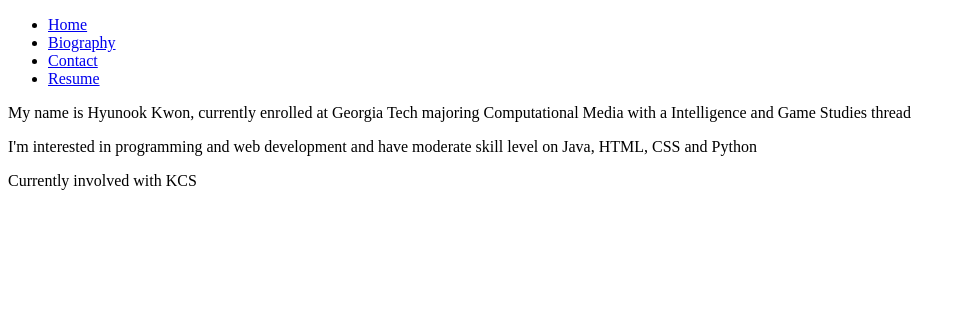
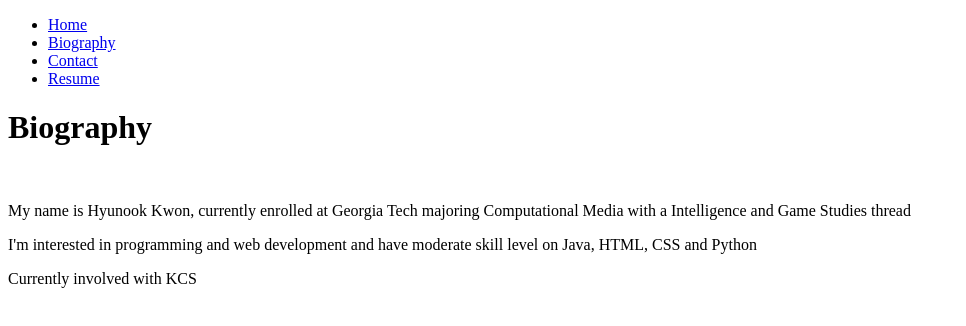
Before and after one commit to HyunGom/hyungom.github.io, a plain HTML site: page bio.html in a window 1280 px wide. Shown: the whole page, without its empty margins (0-966 px from the left). Drawn offline with Linux system fonts and the light colour scheme.

Commit message:
Update bio.html

```diff
--- a/bio.html
+++ b/bio.html
@@ -4,14 +4,17 @@
 		<title>Biography</title>
 	</head>
     <body>
-    			<nav>
+    	<nav>
     		<ul>
         		<li><a href="/">Home</a></li>
         		<li><a href="/bio">Biography</a></li>
         		<li><a href="/contact">Contact</a></li>
         		<li><a href="https://www.dropbox.com/s/9088plae8jy3dsb/HKWON_RESUME.pdf?dl=0">Resume</a></li>
     		</ul>
-		</nav>
+	</nav>
+
+    	<h1>Biography</h1>
+    	<br>
     	<p>My name is Hyunook Kwon, currently enrolled at Georgia Tech majoring Computational Media with a Intelligence and Game Studies thread</p>
     	<p>I'm interested in programming and web development and have moderate skill level on Java, HTML, CSS and Python</p>
     	<p>Currently involved with KCS</p>
```
